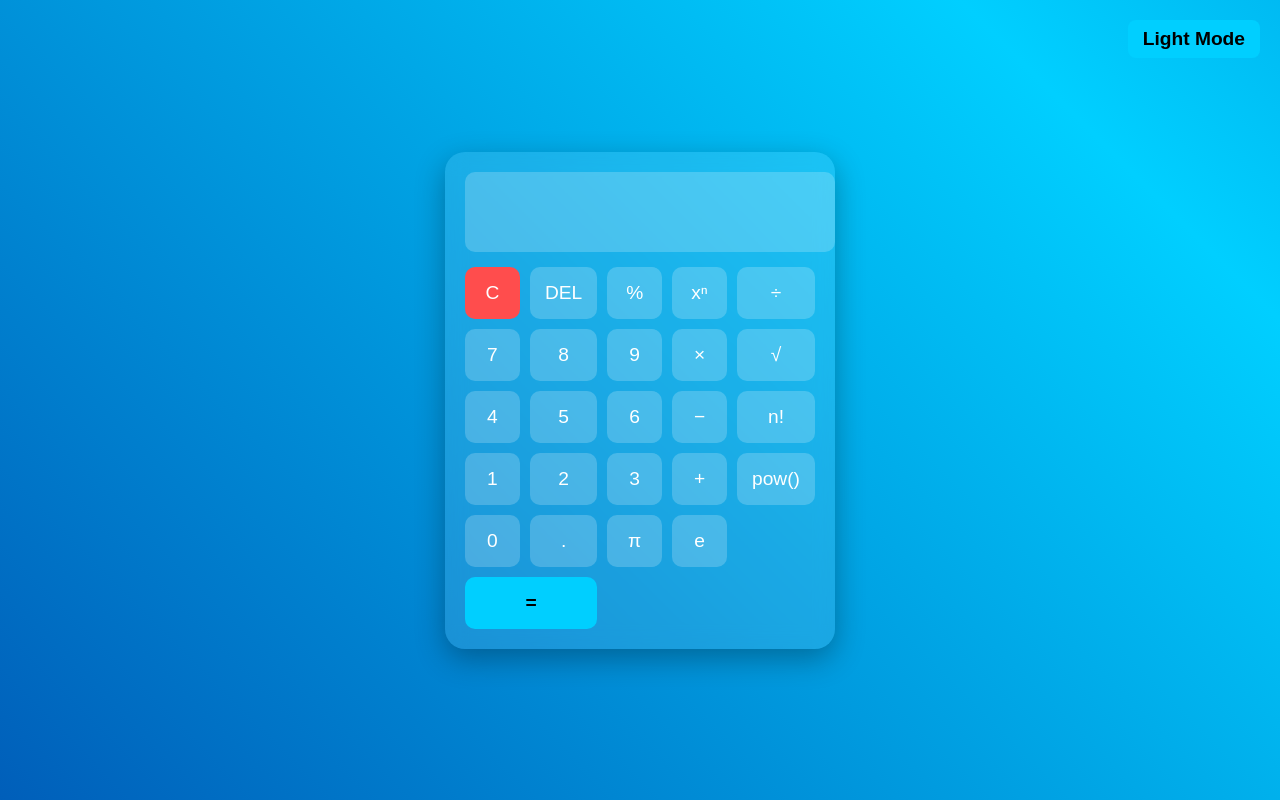
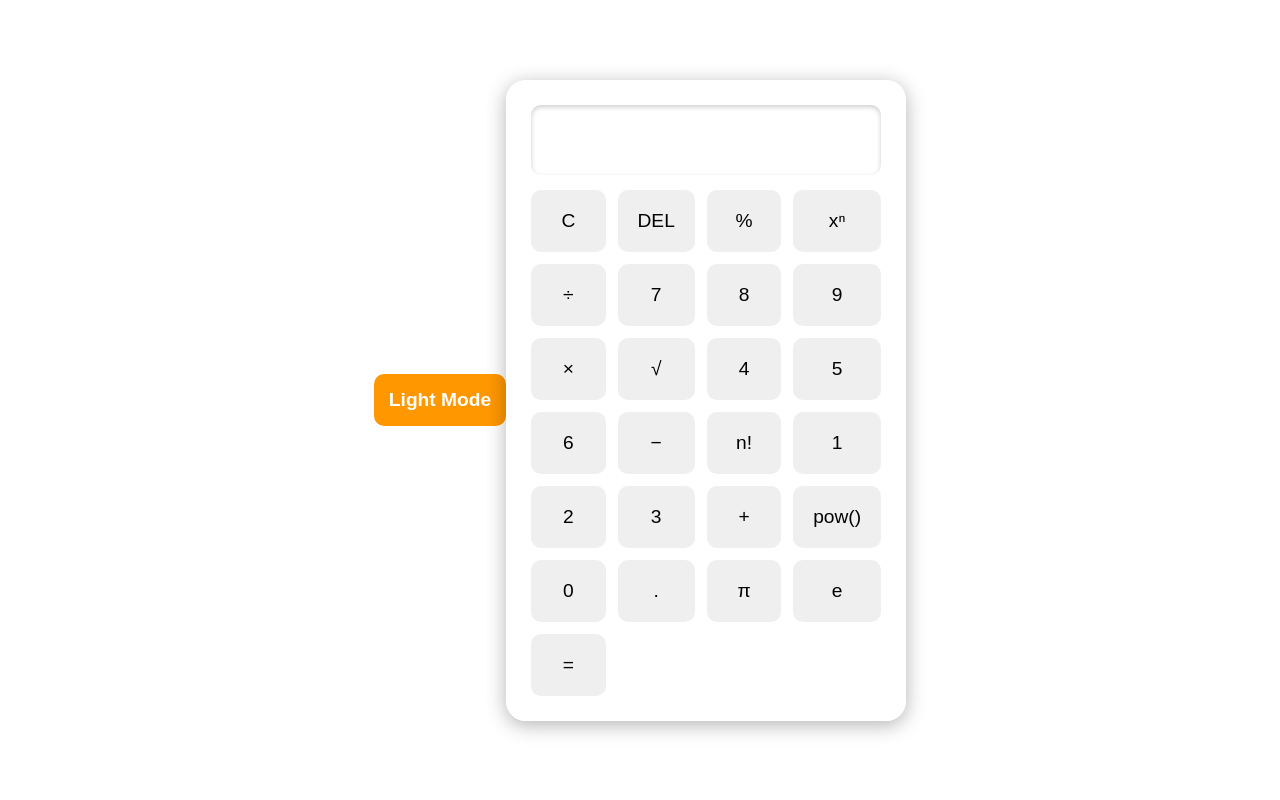
Before and after one commit to Daksh-dev-01/Calculator, a plain HTML site: page index.html in a window 1280 px wide. Drawn offline with Linux system fonts and the light colour scheme.

Commit message:
Initial commit

```diff
--- a/Style.css
+++ b/Style.css
@@ -1,9 +1,12 @@
+/* Reset & Base Styles */
+* {
+    margin: 0;
+    padding: 0;
+    box-sizing: border-box;
+}
+
 body {
-    margin: 0;
     font-family: Arial, sans-serif;
-    background: linear-gradient(45deg, #000000, #004aad, #00cfff, #004aad, #000000);
-    background-size: 400% 400%;
-    /* animation: gradientBG 10s ease infinite; */
     display: flex;
     justify-content: center;
     align-items: center;
@@ -11,196 +14,101 @@ body {
     transition: background 0.5s ease;
 }
 
-@keyframes gradientBG {
-    0% {background-position: 0% 50%;}
-    50% {background-position: 100% 50%;}
-    100% {background-position: 0% 50%;}
+/* Light Mode Gradient */
+body.light-mode {
+    background: linear-gradient(135deg, #a1c4fd, #fbc2eb);
 }
 
-/* Dark Mode Calculator Style ---------------------------------------------------------------------------------------------------------*/
-.calculator {
-
-    background: linear-gradient(145deg, rgba(0, 0, 50, 0.8), rgba(0, 100, 150, 0.8));
-    backdrop-filter: blur(15px);
-    border-radius: 25px;
-    padding: 25px;
-    width: 420px; /* increased size */
-    box-shadow: 0 15px 40px rgba(0,0,0,0.4);
-    transition: background 0.5s ease, color 0.5s ease, width 0.3s ease;
+/* Dark Mode Gradient */
+body.dark-mode {
+    background: linear-gradient(135deg, #2c3e50, #4b6cb7);
 }
 
+/* Calculator Container */
+.calculator {
+    background-color: rgba(255, 255, 255, 0.9);
+    padding: 25px;
+    border-radius: 20px;
+    box-shadow: 0px 4px 20px rgba(0,0,0,0.3);
+    width: 400px; /* Bigger size */
+    transition: background-color 0.5s ease, color 0.5s ease;
+}
+
+/* Dark Mode Calculator Styling */
+body.dark-mode .calculator {
+    background-color: rgba(30, 30, 30, 0.9);
+    color: white;
+}
+
+/* Display */
 .display {
     width: 100%;
-    height: 100px; /* bigger display */
-    background: rgba(255,255,255,0.15);
+    height: 70px;
+    font-size: 2rem;
+    text-align: right;
+    margin-bottom: 15px;
+    padding: 10px;
     border: none;
-    color: white;
-    font-size: 2.3rem; /* bigger font */
-    padding: 12px;
-    text-align: right;
-    border-radius: 12px;
-    margin-bottom: 20px;
-    transition: background 0.5s ease, color 0.5s ease;
+    border-radius: 10px;
+    background: rgba(255, 255, 255, 0.7);
+    box-shadow: inset 0 2px 5px rgba(0,0,0,0.2);
 }
 
+body.dark-mode .display {
+    background: rgba(50, 50, 50, 0.7);
+    color: #fff;
+}
+
+/* Buttons */
 .buttons {
     display: grid;
-    grid-template-columns: repeat(5, 1fr);
+    grid-template-columns: repeat(4, 1fr);
     gap: 12px;
 }
 
 button {
-    padding: 18px; /* bigger buttons */
-    font-size: 1.3rem;
-    border: none;
-    border-radius: 12px;
-    cursor: pointer;
-    background: rgba(255,255,255,0.2);
-    color: white;
-    transition: 0.3s ease;
-}
-
-button:hover {
-    background: rgba(0,191,255,0.5);
-    transform: scale(1.05);
-}
-
-.equal {
-    grid-column: span 2;
-    background: #00cfff;
-    color: black;
-    font-weight: bold;
-}
-
-.clear {
-    background: #ff4d4d;
-}
-
-/* Light Mode Styles -------------------------------------------------------------------------------------------------------------------*/
-body.light {
-    background: linear-gradient(135deg, #ffffff, #cce7ff);
-}
-
-body.light .calculator {
-    background: linear-gradient(145deg, rgba(255,255,255,0.9), rgba(200, 230, 255, 0.9));
-    color: black;
-}
-
-body.light .display {
-    background: rgba(0,0,0,0.1);
-    color: black;
-}
-
-body.light button {
-    background: rgba(0,0,0,0.1);
-    color: black;
-}
-
-body.light button:hover {
-    background: rgba(0,0,0,0.2);
-}
-
-.calculator {
-    background: rgba(255, 255, 255, 0.1);
-    backdrop-filter: blur(10px);
-    border-radius: 20px;
     padding: 20px;
-    width: 350px;
-    box-shadow: 0 10px 30px rgba(0,0,0,0.3);
-    transition: background 0.5s ease, color 0.5s ease;
-}
-
-.display {
-    width: 100%;
-    height: 60px;
-    background: rgba(255,255,255,0.2);
-    border: none;
-    color: white;
-    font-size: 2rem;
-    padding: 10px;
-    text-align: right;
-    border-radius: 10px;
-    margin-bottom: 15px;
-    transition: background 0.5s ease, color 0.5s ease;
-}
-
-.buttons {
-    display: grid;
-    grid-template-columns: repeat(5, 1fr);
-    gap: 10px;
-}
-
-button {
-    padding: 15px;
     font-size: 1.2rem;
     border: none;
     border-radius: 10px;
     cursor: pointer;
-    background: rgba(255,255,255,0.2);
-    color: white;
-    transition: 0.3s ease;
+    transition: transform 0.2s ease, background-color 0.3s ease;
 }
 
 button:hover {
-    background: rgba(0,191,255,0.5);
     transform: scale(1.05);
 }
 
-button:active {
-    transform: scale(0.95);
+/* Light Mode Buttons */
+body.light-mode button {
+    background-color: #f1f1f1;
+    color: #333;
 }
 
-.equal {
-    grid-column: span 2;
-    background: #00cfff;
-    color: black;
-    font-weight: bold;
+body.light-mode button:hover {
+    background-color: #ddd;
 }
 
-.clear {
-    background: #ff4d4d;
+/* Dark Mode Buttons */
+body.dark-mode button {
+    background-color: #444;
+    color: white;
 }
 
-/* Light Mode Styles */
-body.light {
-    background: linear-gradient(135deg, #ffffff, #cce7ff);
-}
-
-body.light .calculator {
-    background: rgba(0, 0, 0, 0.05);
-    color: black;
-}
-
-body.light .display {
-    background: rgba(0,0,0,0.1);
-    color: black;
-}
-
-body.light button {
-    background: rgba(0,0,0,0.1);
-    color: black;
-}
-
-body.light button:hover {
-    background: rgba(0,0,0,0.2);
+body.dark-mode button:hover {
+    background-color: #666;
 }
 
 /* Theme Toggle Button */
 .theme-toggle {
-    position: absolute;
-    top: 20px;
-    right: 20px;
-    padding: 8px 15px;
-    border-radius: 8px;
-    border: none;
-    background: #00cfff;
-    color: black;
+    grid-column: span 4;
+    padding: 15px;
+    background-color: #ff9800;
+    color: white;
     font-weight: bold;
-    cursor: pointer;
-    transition: 0.3s ease;
+    border-radius: 10px;
 }
 
 .theme-toggle:hover {
-    background: #004aad;
-    color: white;
+    background-color: #e68900;
 }
```
